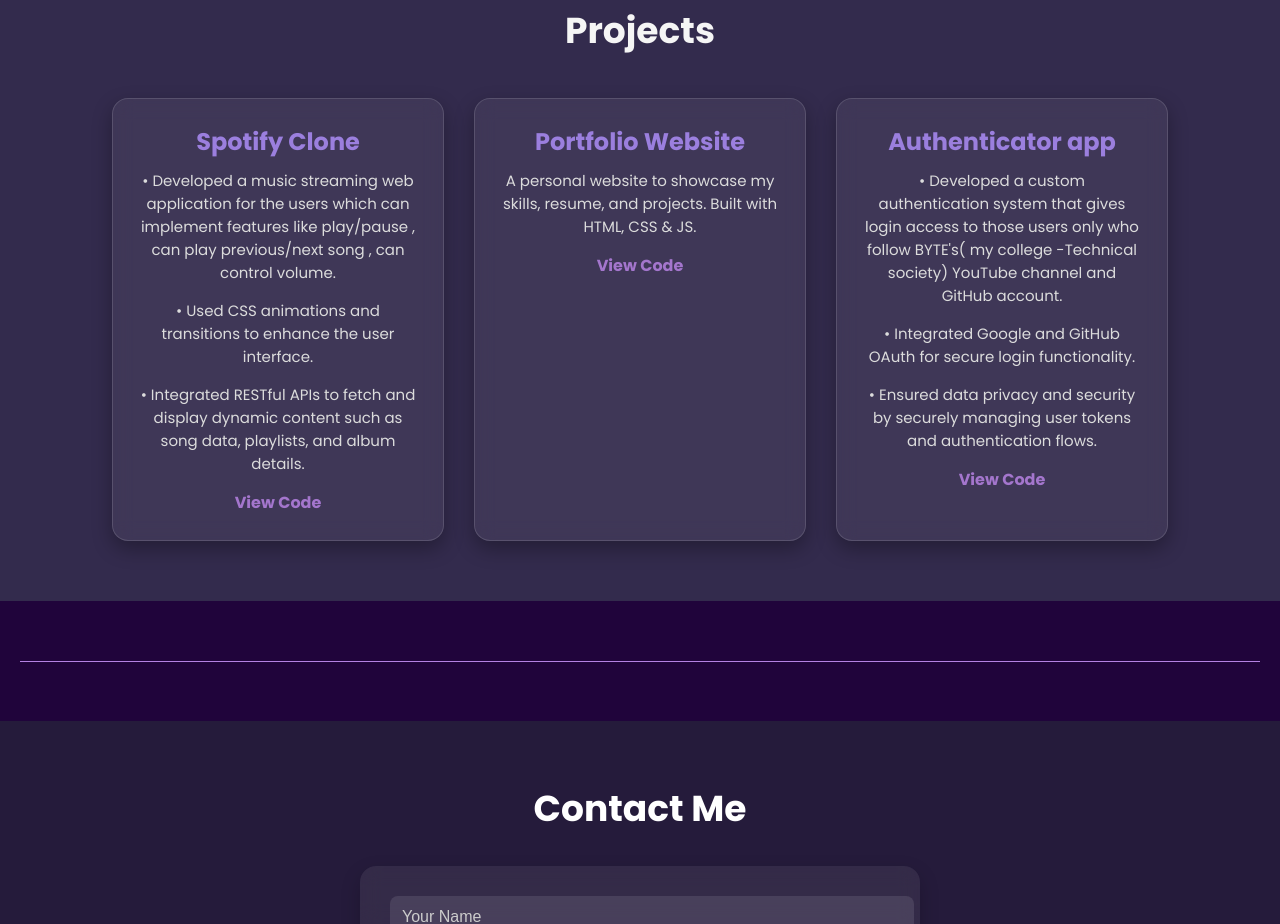
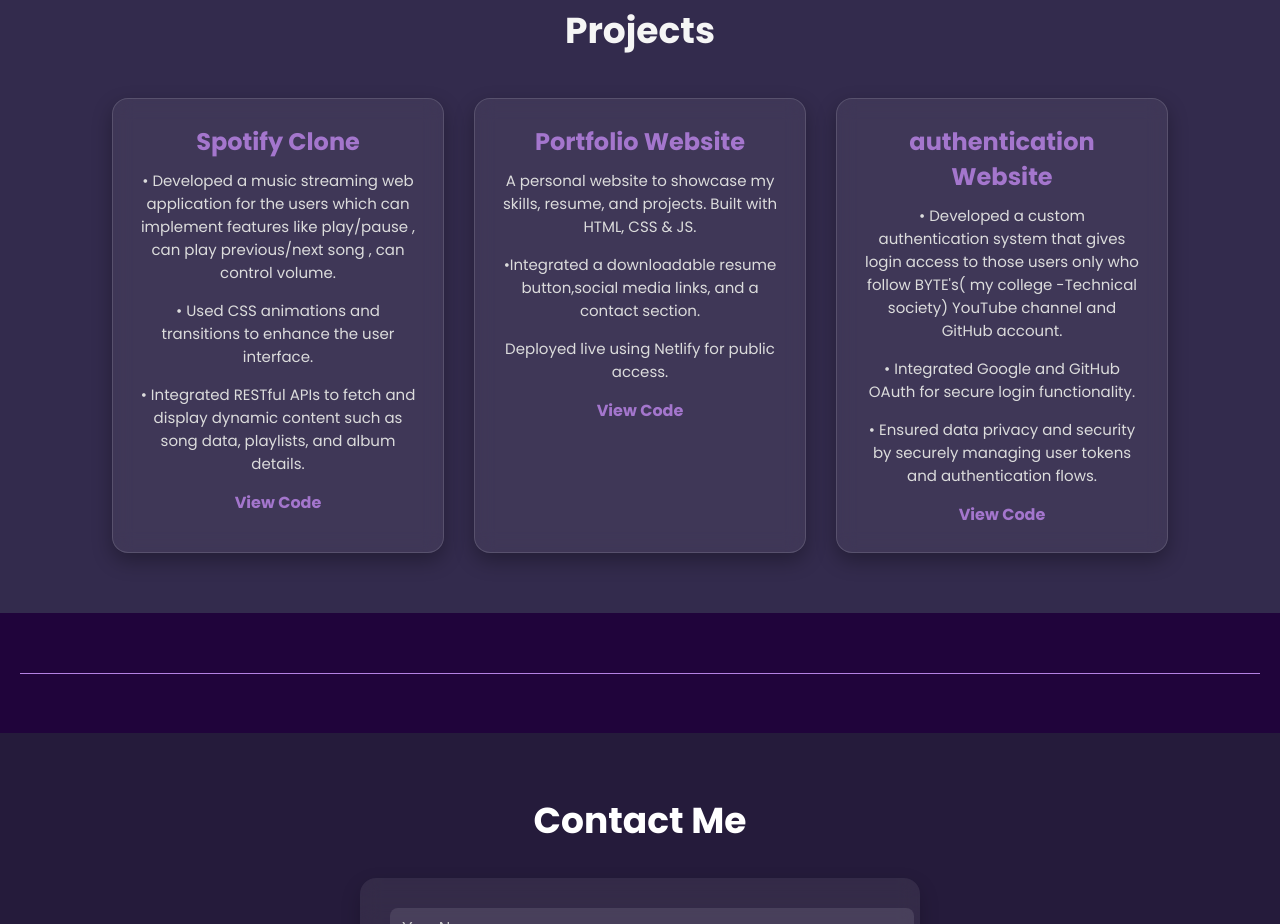
Before and after one commit to TechByPareek/Portfolio-Website, a plain HTML site: page index.html in a window 1280 px wide. Shown: the part 1797-2721 px from the top of the page. Drawn offline with nearby package versions, Linux system fonts and the light colour scheme.

Commit message:
Some changes added

```diff
--- a/index.html
+++ b/index.html
@@ -477,7 +477,7 @@ nav ul li a:hover{
             <p>
                 When I'm not coding, I love creating art, reading tech blogs, experimenting with new ideas, and exploring different creative hobbies. These passions help me stay inspired and bring a unique touch to my projects.
               </p>
-              <a href="Janhvi_Resume.pdf" download class="resume-btn" target="_blank">Download Resume</a>
+              <a href="https://drive.google.com/file/d/1ZsxwhB-SNwipqG7jx_nqI_obMWfPpR5F/view?usp=sharing" download class="resume-btn" target="_blank">Download Resume</a>
               <a href="https://leetcode.com/u/Janhvi_pareek/" download class="leetcode-btn" target="_blank">  Leetcode Profile</a>
 
       </div>
@@ -492,19 +492,25 @@ nav ul li a:hover{
     <h1>Projects</h1>
     <div class="projects-container">
       <div class="project-card">
-        <h3>Spotify Clone</h3>
+        <h3><a href="https://byte-task-mads.onrender.com/login" target = "_blank" rel = "noopener noreferrer"> Spotify Clone </a></h3>
         <p>• Developed a music  streaming web application for the users which can implement features like play/pause , can play previous/next song ,  can control volume.</p>
         <p>• Used CSS animations and transitions to enhance the user interface.</p>
         <p>• Integrated RESTful APIs to fetch and display dynamic content such as song data, playlists, and album details.</p>
         <a href="https://github.com/TechByPareek/Spotify-clone/tree/main" target="_blank">View Code</a>
       </div>
       <div class="project-card">
-        <h3>Portfolio Website</h3>
+        <h3><a href="https://janhviwebsite.netlify.app/" target="_blank" rel="noopener noreferrer">
+            Portfolio Website
+          </a></h3>
         <p>A personal website to showcase my skills, resume, and projects. Built with HTML, CSS & JS.</p>
-        <a href="https://github.com/janhvi123/portfolio" target="_blank">View Code</a>
+        <p>•Integrated a downloadable resume button,social media links, and a contact section.</p>
+        <p>Deployed live using Netlify for public access.</p>
+        <a href="https://github.com/TechByPareek/Portfolio-Website" target="_blank">View Code</a>
       </div>
       <div class="project-card">
-        <h3>Authenticator app </h3>
+        <h3><a href="https://byte-task-mads.onrender.com/login" target = "_blank" rel = "noopener noreferrer">
+            authentication Website
+        </a> </h3>
         <p>• Developed a custom authentication system that gives login access to  those users only who follow BYTE's(  my college -Technical society) YouTube channel and GitHub account.</p>
         <p>• Integrated Google and GitHub OAuth for secure login functionality.</p>
         <p>• Ensured data privacy and security by securely managing user tokens and authentication
```
